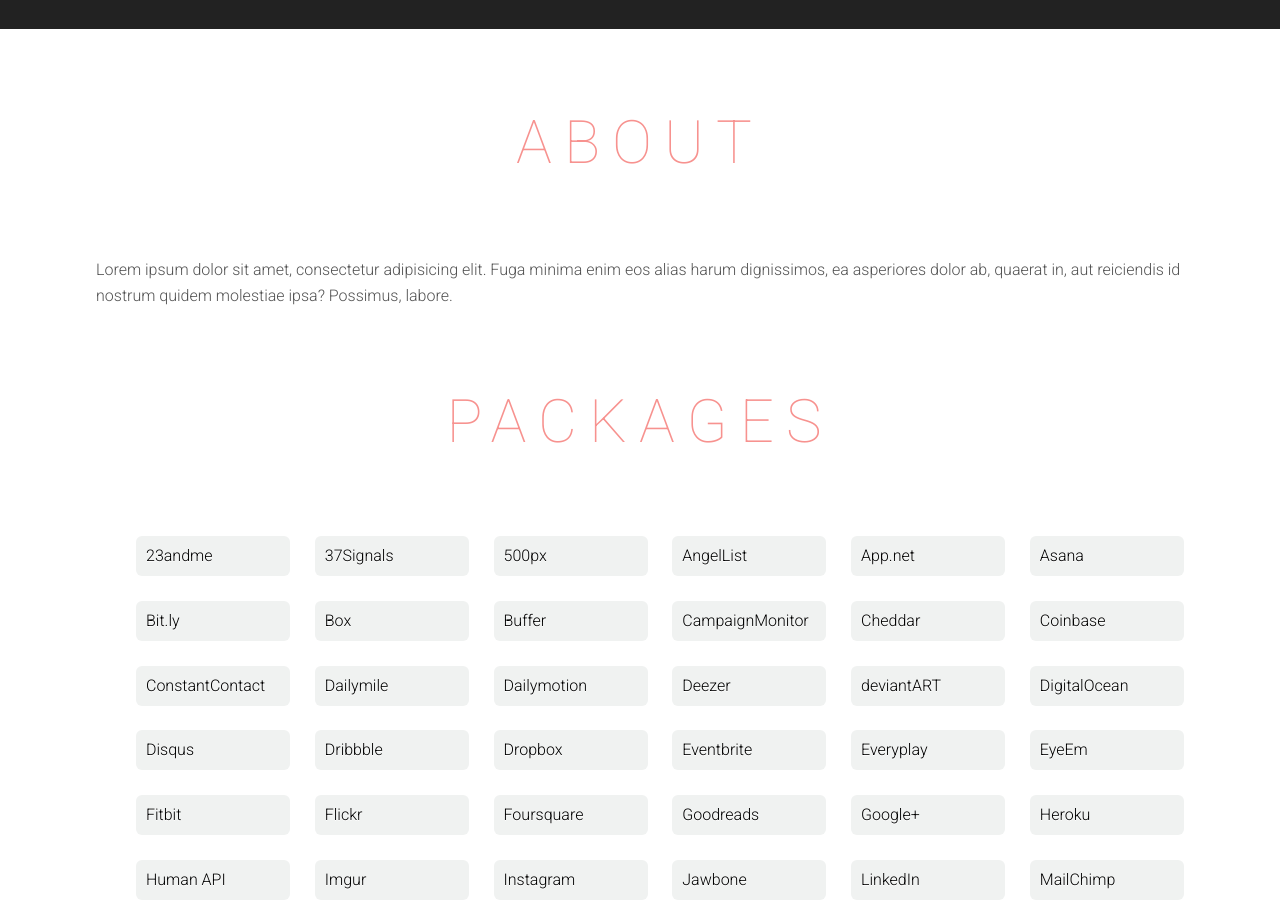
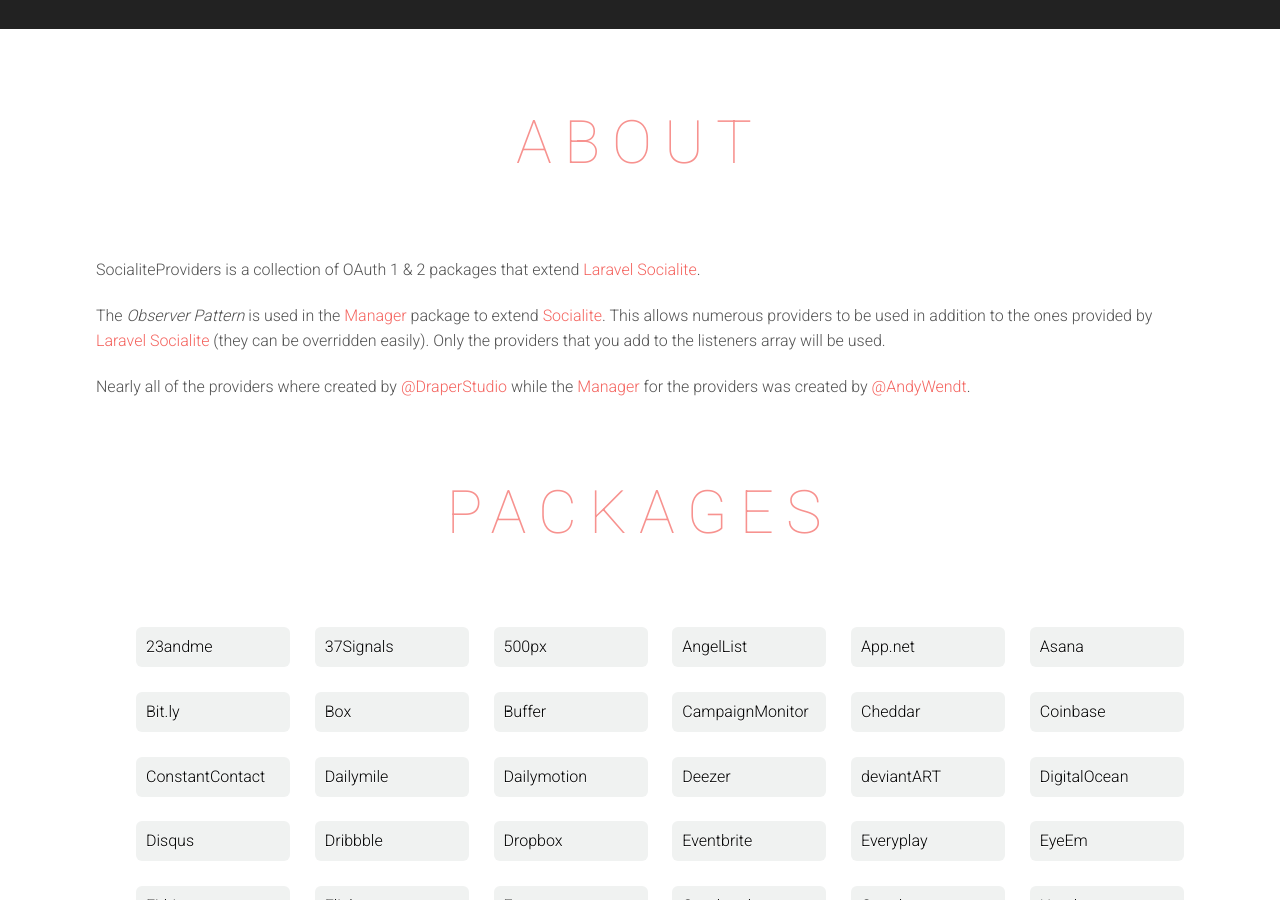
Before and after one commit to SocialiteProviders/socialiteproviders.github.io, a Jekyll site: the page built from index.html, in a window 1280 px wide and 900 px high, scrolled down 387 px. Built offline with Jekyll 4.4.1, drawn with Linux system fonts in a browser that asks for light colours; nearby versions of some CDN libraries.

Commit message:
Updated About section

```diff
--- a/_includes/about.html
+++ b/_includes/about.html
@@ -2,6 +2,15 @@
 
   <h2 id="about">About</h2>
 
-  <p>Lorem ipsum dolor sit amet, consectetur adipisicing elit. Fuga minima enim eos alias harum dignissimos, ea asperiores dolor ab, quaerat in, aut reiciendis id nostrum quidem molestiae ipsa? Possimus, labore.</p>
+    <p>SocialiteProviders is a collection of OAuth 1 & 2 packages that extend <a href="https://github.com/laravel/socialite">Laravel Socialite</a>.</p>
 
+    <p>The <i>Observer Pattern</i> is used in the <a href="https://github.com/SocialiteProviders/Manager">Manager</a>
+        package to extend <a href="https://github.com/laravel/socialite">Socialite</a>.  This allows numerous providers to be used
+        in addition to the ones provided by <a href="https://github.com/laravel/socialite">Laravel Socialite</a>
+        (they can be overridden easily).  Only the providers that you add to the listeners array will be used.
+    </p>
+
+    <p>Nearly all of the providers where created by <a href="https://github.com/DraperStudio">@DraperStudio</a> while the
+    <a href="https://github.com/SocialiteProviders/Manager">Manager</a> for the providers was created by
+        <a href="https://github.com/AndyWendt">@AndyWendt</a>. </p>
 </section>
```
Also changed, not shown: 1 other file.
